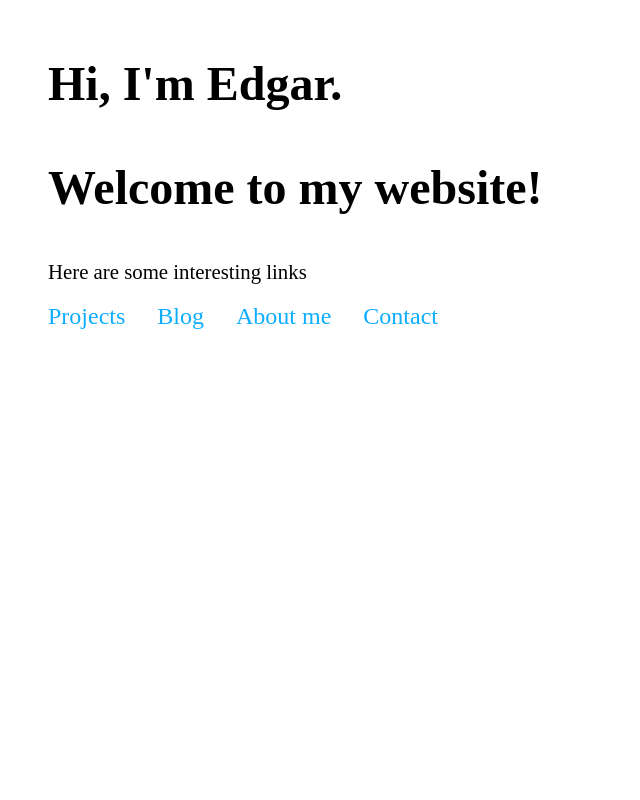
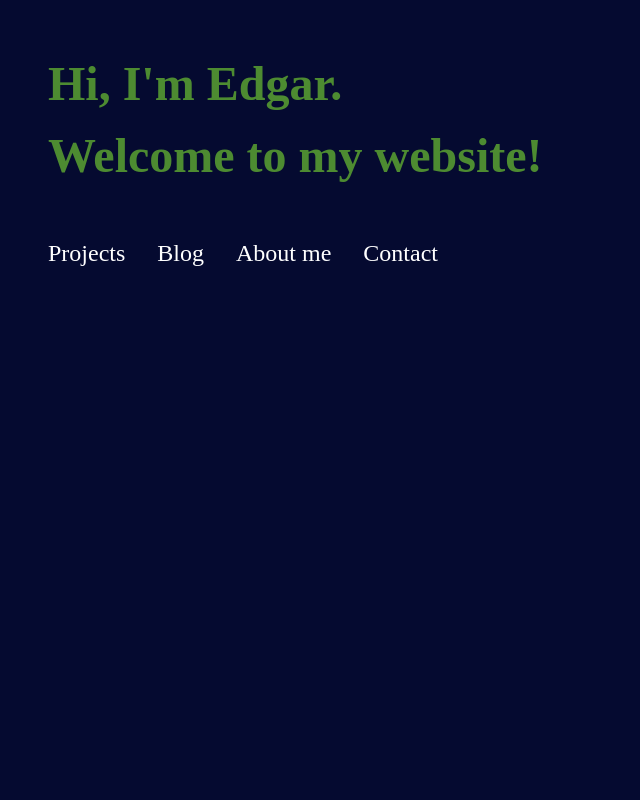
Before and after one commit to edgar8acas/portfolio, a React (Create React App) app: page / in a window 1280 px wide. Shown: the top 800 px of the page, without its empty margins (0-640 px from the left). Built offline with nearby package versions, Linux system fonts and the light colour scheme; a web font is replaced by a local one.

Commit message:
styling stuff

```diff
--- a/src/App.css
+++ b/src/App.css
@@ -1,15 +1,24 @@
 :root {
   --skyblue: #0EAEFF;
+  --darkblue: #050A30;
+  --maximum-green: #4D8B31;
+  --princeton-orange: #FF8427;
+  --gray: #F3F3F3;
 }
 
 html {
   box-sizing: border-box;
   font-size: 16px;
   scroll-behavior: smooth;
+  color: white;
 }
 
 *, *:before, *:after {
   box-sizing: inherit;
+}
+
+body {
+  background-color: var(--darkblue);
 }
 
 .site-section {
@@ -21,6 +30,7 @@ html {
   font-size: clamp(2.5rem, 3vw, 4rem);
   font-family: 'Overlock', cursive;
   padding-top: 2rem;
+  color: var(--princeton-orange);
 }
 
 .site-section p {
--- a/src/scenes/Home/components/Header/index.js
+++ b/src/scenes/Home/components/Header/index.js
@@ -9,7 +9,7 @@ function Header() {
         <h1>Hi, I'm Edgar.</h1>
         <h1>Welcome to my website!</h1>
       </header>
-      <h2 className="site-header--nav-tip reappear-navbar-flag">Here are some interesting links</h2>
+      <span className="reappear-navbar-flag"></span>
       <NavBar></NavBar>
     </div>
   );
--- a/src/scenes/Home/components/Header/styles.css
+++ b/src/scenes/Home/components/Header/styles.css
@@ -1,18 +1,12 @@
 .site-header h1 {
   font-size: clamp(3rem, 3vw, 5rem);
   font-family: 'Overlock', cursive;
+  color: var(--maximum-green);
   margin-top: 0;
   font-weight: 900;
   line-height: 1.5;
 }
 
-.site-header :last-child {
+.site-header :first-child {
   margin-bottom: 0;
 }
-
-h2.site-header--nav-tip {
-  font-size: clamp(1.3rem, 1vw, 2rem);
-  line-height: 1.5;
-  margin: 0;
-  font-weight: normal;
-}
--- a/src/scenes/Home/components/NavBar/index.js
+++ b/src/scenes/Home/components/NavBar/index.js
@@ -36,7 +36,7 @@ function NavBar() {
       <div className="navigation-wrapper">
         <ul>
           <li className="site-navigation__link"><a href="#projects">Projects</a></li>
-          <li className="site-navigation__link"><a href="#">Blog</a></li>
+          <li className="site-navigation__link"><a href="#blog">Blog</a></li>
           <li className="site-navigation__link"><a href="#about-me">About me</a></li>
           <li className="site-navigation__link"><a href="#contact">Contact</a></li>
         </ul>
--- a/src/scenes/Home/components/NavBar/styles.css
+++ b/src/scenes/Home/components/NavBar/styles.css
@@ -14,7 +14,7 @@
   padding: 1rem 0;
   text-decoration: none;
   display: block;
-  color: var(--skyblue);
+  color: #fff;
   font-family: 'Overlock', cursive;
   font-size: clamp(1.5rem, 1vw, 2rem);
   transition: font-size 0.5s ease 0s;
```
